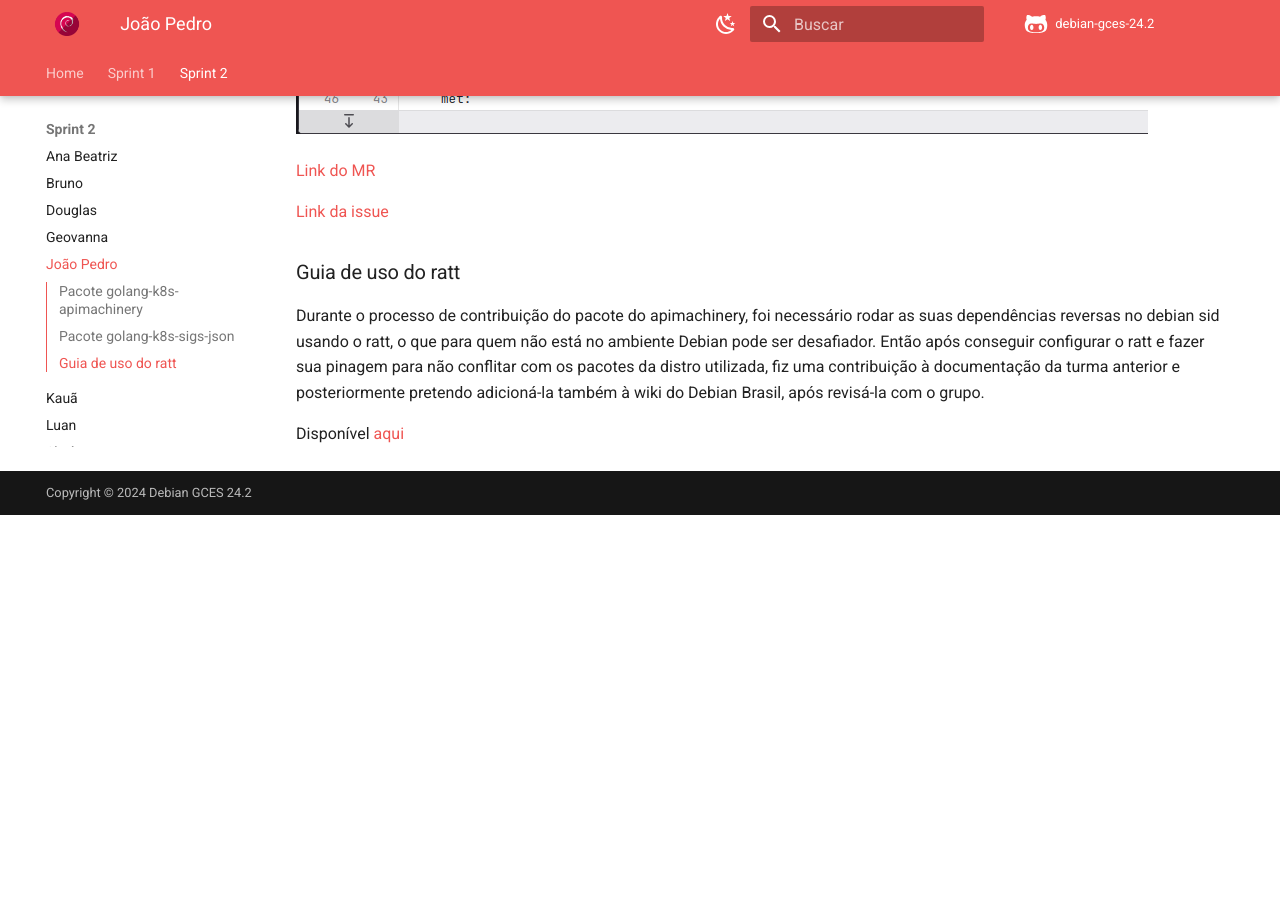
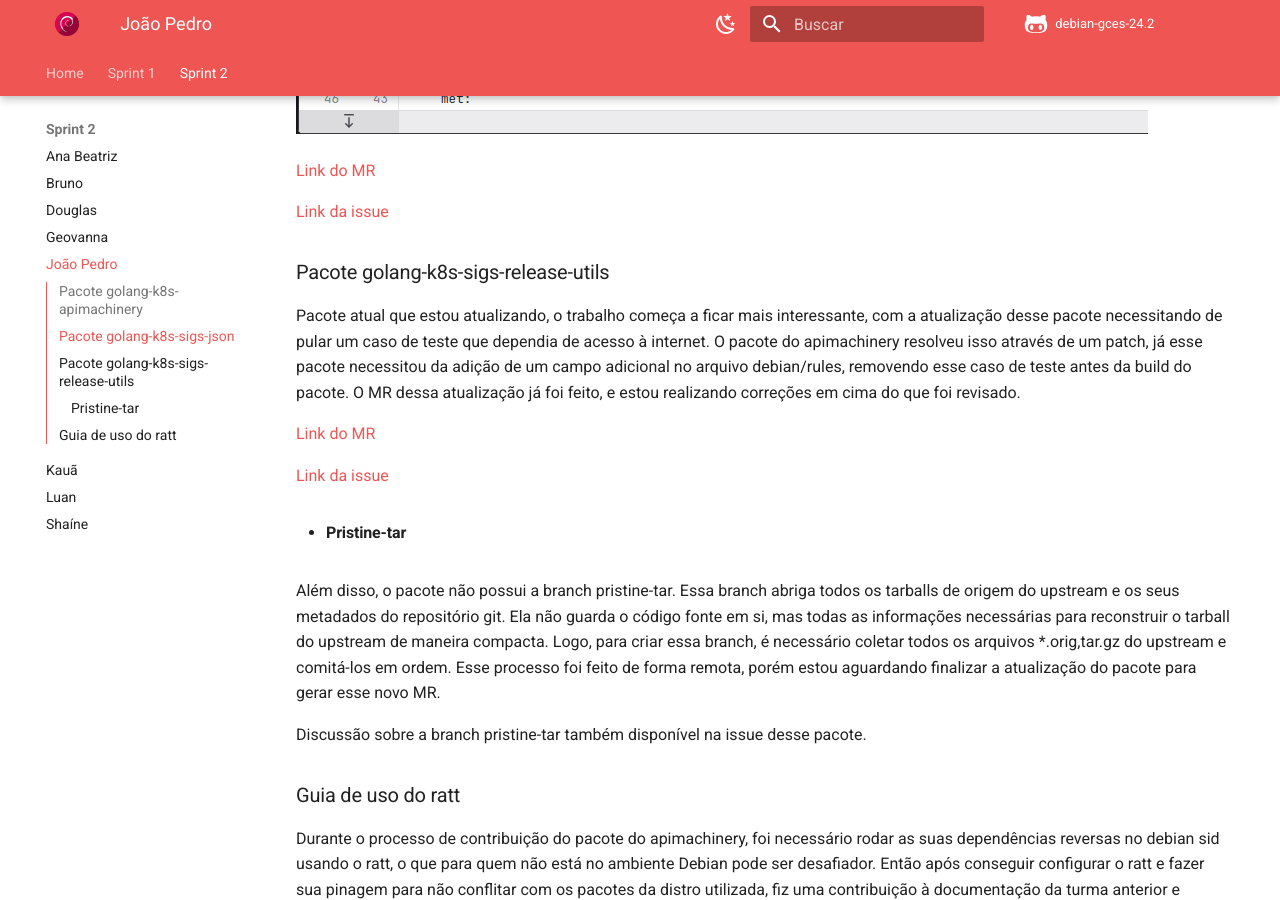
Before and after one commit to gitbmvb/debian-gces-24.2, an MkDocs documentation site: the page built from docs/sprint2/jp2.md, in a window 1280 px wide and 900 px high, scrolled down 1484 px. Built offline with MkDocs 1.6.1 and Material for MkDocs 9.7.7, drawn with Linux system fonts in a browser that asks for light colours; comment, search, counter and statistics services are not loaded; before the commit the page ends 1999 px from its top, so only the background shows below that.

Commit message:
Update jp2.md

```diff
--- a/docs/sprint2/jp2.md
+++ b/docs/sprint2/jp2.md
@@ -25,6 +25,25 @@ e referências duplicadas nas sessões de copyrights como melhor percebido no di
 
 [Link da issue](https://salsa.debian.org/debian-brasil-team/docs/-/issues/360)
 
+### Pacote golang-k8s-sigs-release-utils
+
+Pacote atual que estou atualizando, o trabalho começa a ficar mais interessante, com a atualização desse pacote necessitando de pular um caso de teste que dependia de acesso à internet.
+O pacote do apimachinery resolveu isso através de um patch, já esse pacote necessitou da adição de um campo adicional no arquivo debian/rules, removendo esse caso de teste antes da build do pacote.
+O MR dessa atualização já foi feito, e estou realizando correções em cima do que foi revisado.
+
+[Link do MR](https://salsa.debian.org/go-team/packages/golang-k8s-sigs-release-utils/-/merge_requests/1)
+
+[Link da issue](https://salsa.debian.org/debian-brasil-team/docs/-/issues/379)
+
+- #### Pristine-tar
+
+Além disso, o pacote não possui a branch pristine-tar. Essa branch abriga todos os tarballs de origem do upstream e os seus metadados do repositório git. Ela não guarda o código fonte em si,
+mas todas as informações necessárias para reconstruir o tarball do upstream de maneira compacta.
+Logo, para criar essa branch, é necessário coletar todos os arquivos *.orig,tar.gz do upstream e comitá-los em ordem. Esse processo foi feito de forma remota, porém estou aguardando finalizar a atualização
+do pacote para gerar esse novo MR.
+
+Discussão sobre a branch pristine-tar também disponível na issue desse pacote.
+
 ### Guia de uso do ratt
 
 Durante o processo de contribuição do pacote do apimachinery, foi necessário rodar as suas dependências reversas no debian sid usando o ratt, o que para quem não está no ambiente Debian pode ser desafiador.
```
